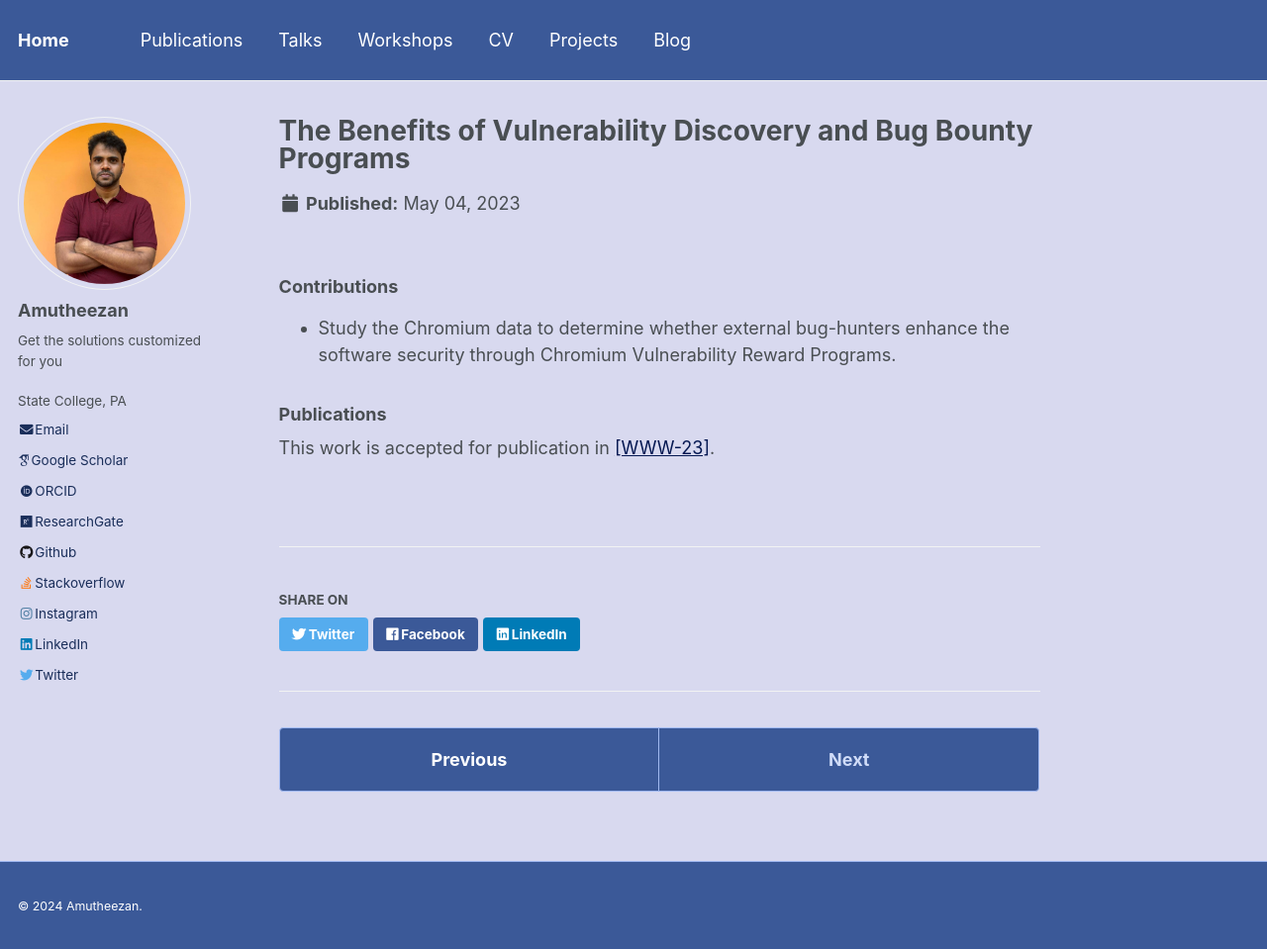
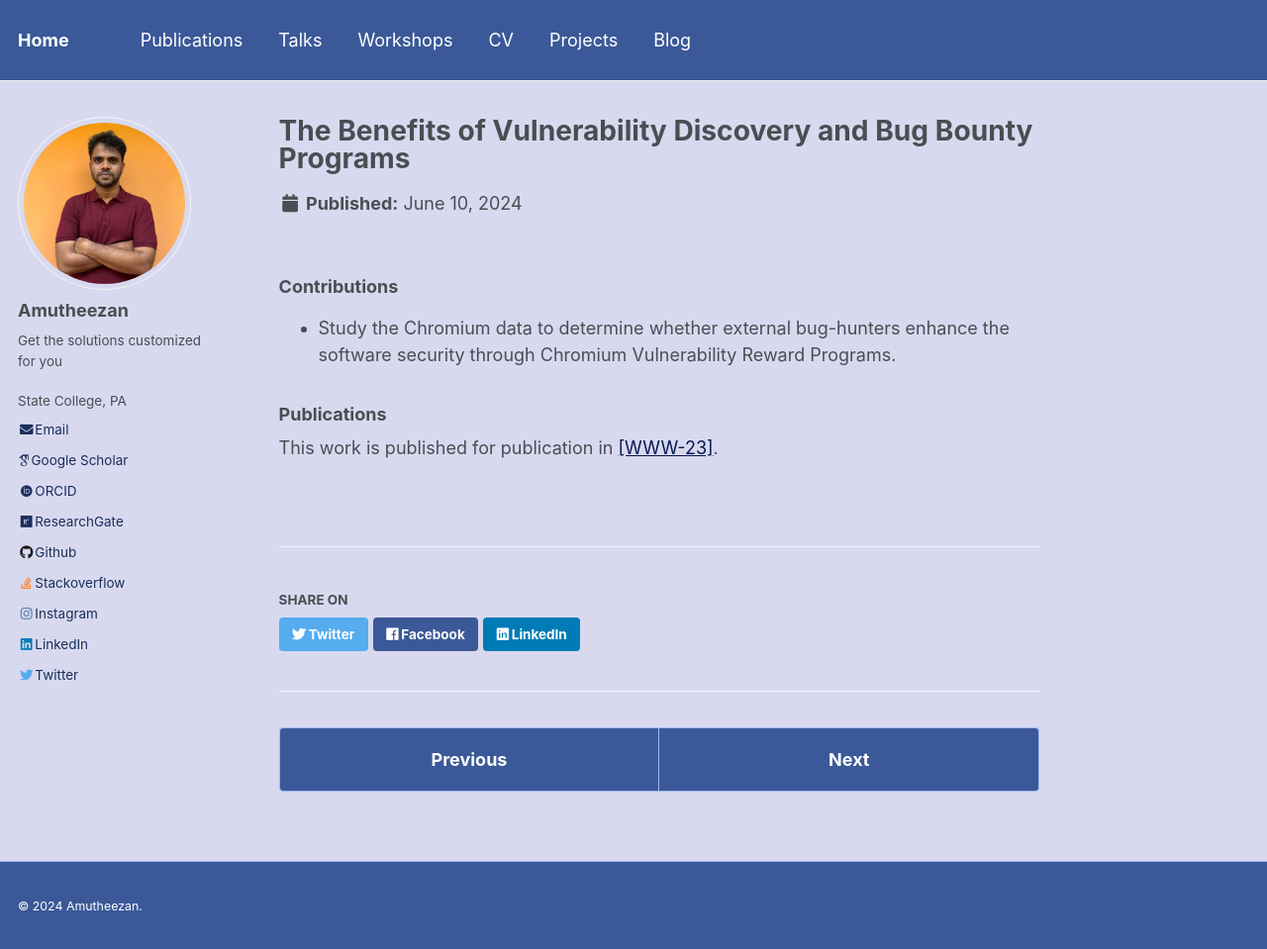
Before and after one commit to Amutheezan/amutheezan.github.io, a Jekyll site: the page built from _projects/2023-05-04-bugbounty.md, in a window 1280 px wide and 962 px high. Shown: the top 959 px of the window at 99% size. Built offline with Jekyll 4.4.1, drawn with Linux system fonts in a browser that asks for light colours; some web fonts are replaced.

Commit message:
Added Latest Publications

```diff
--- a/_projects/2023-05-04-bugbounty.md
+++ b/_projects/2023-05-04-bugbounty.md
@@ -3,7 +3,7 @@ title: "The Benefits of Vulnerability Discovery and Bug Bounty Programs"
 excerpt: ""
 collection: projects
 permalink: /projects/bug-bounty
-date: 2023-05-04
+date: 2024-06-10
 
 ---
 ### Contributions
@@ -13,4 +13,4 @@ Vulnerability Reward Programs.
 
 ### Publications
 
-This work is accepted for publication in [[WWW-23]](https://arxiv.org/abs/2301.12092).
+This work is published for publication in [[WWW-23]](https://dl.acm.org/doi/abs/10.1145/3543507.3583352).
```
Also changed, not shown: _projects/2022-07-29-paratransit.md (+1 -1 lines), _projects/2024-06-10-stationing.md (added, +16 -0 lines), _publications/2024-06-10-icml24.md (added, +14 -0 lines).
